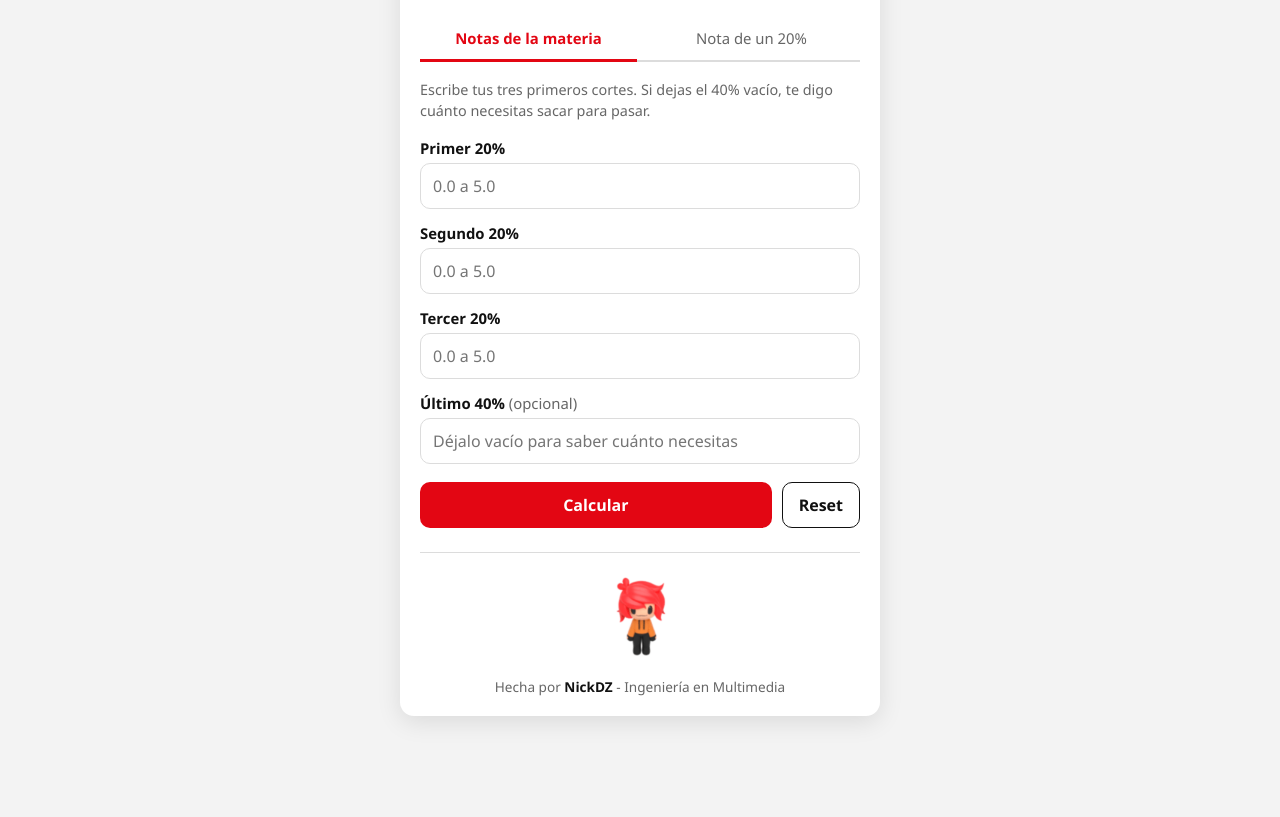
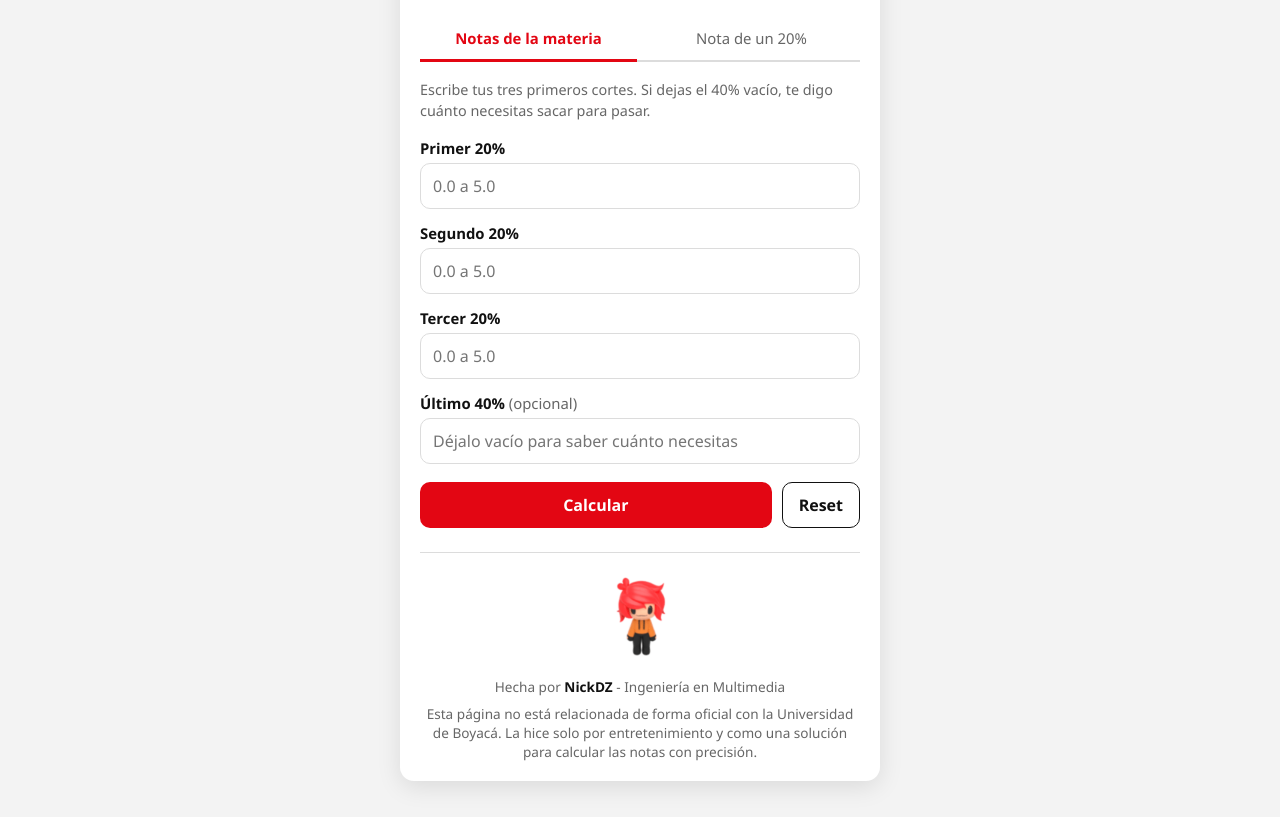
Before and after one commit to NickZeroDoodlez/Calculadora-UDB, a plain HTML site: page index.html in a window 1280 px wide. Shown: the part 254-1071 px from the top of the page. Before the commit the page ends 1006 px from the top, so only its background shows below. Drawn offline with Linux system fonts and the light colour scheme.

Commit message:
disclaimer

```diff
--- a/index.html
+++ b/index.html
@@ -1,5 +1,6 @@
 <!DOCTYPE html>
 <html lang="es">
+
 <head>
   <meta charset="UTF-8">
   <meta name="viewport" content="width=device-width, initial-scale=1, viewport-fit=cover">
@@ -8,6 +9,7 @@
   <link rel="icon" type="image/png" href="images/favicon.png">
   <link rel="stylesheet" href="style.css">
 </head>
+
 <body>
   <main class="contenedor">
     <header>
@@ -23,7 +25,8 @@
 
     <!-- PESTAÑA 1: materia completa -->
     <section id="materia" class="panel activo">
-      <p class="ayuda">Escribe tus tres primeros cortes. Si dejas el 40% vacío, te digo cuánto necesitas sacar para pasar.</p>
+      <p class="ayuda">Escribe tus tres primeros cortes. Si dejas el 40% vacío, te digo cuánto necesitas sacar para
+        pasar.</p>
 
       <div class="campo">
         <label for="n1">Primer 20%</label>
@@ -39,7 +42,8 @@
       </div>
       <div class="campo">
         <label for="n4">Último 40% <span class="opcional">(opcional)</span></label>
-        <input id="n4" type="text" inputmode="decimal" placeholder="Déjalo vacío para saber cuánto necesitas" autocomplete="off">
+        <input id="n4" type="text" inputmode="decimal" placeholder="Déjalo vacío para saber cuánto necesitas"
+          autocomplete="off">
       </div>
 
       <div class="botones">
@@ -50,7 +54,8 @@
 
     <!-- PESTAÑA 2: nota de un 20% -->
     <section id="corte" class="panel">
-      <p class="ayuda">Agrega las notas que componen un 20% con su porcentaje (deben sumar 100%) y calcula la nota de ese corte.</p>
+      <p class="ayuda">Agrega las notas que componen un 20% con su porcentaje (deben sumar 100%) y calcula la nota de
+        ese corte.</p>
 
       <div class="fila-titulos">
         <span>Nota</span><span>Porcentaje (%)</span><span></span>
@@ -81,6 +86,10 @@
         <img src="images/ramitas.gif" alt="Ramitas">
       </button>
       <p>Hecha por <strong>NickDZ</strong> - Ingeniería en Multimedia</p>
+      <p class="aviso">
+        Esta página no está relacionada de forma oficial con la Universidad de Boyacá.
+        La hice solo por entretenimiento y como una solución para calcular las notas con precisión.
+      </p>
     </footer>
   </main>
 
@@ -98,4 +107,5 @@
   <audio id="sonido" src="sounds/fnaf-12-3-freddys-nose-sound.mp3" preload="auto"></audio>
   <script src="script.js"></script>
 </body>
+
 </html>
```
